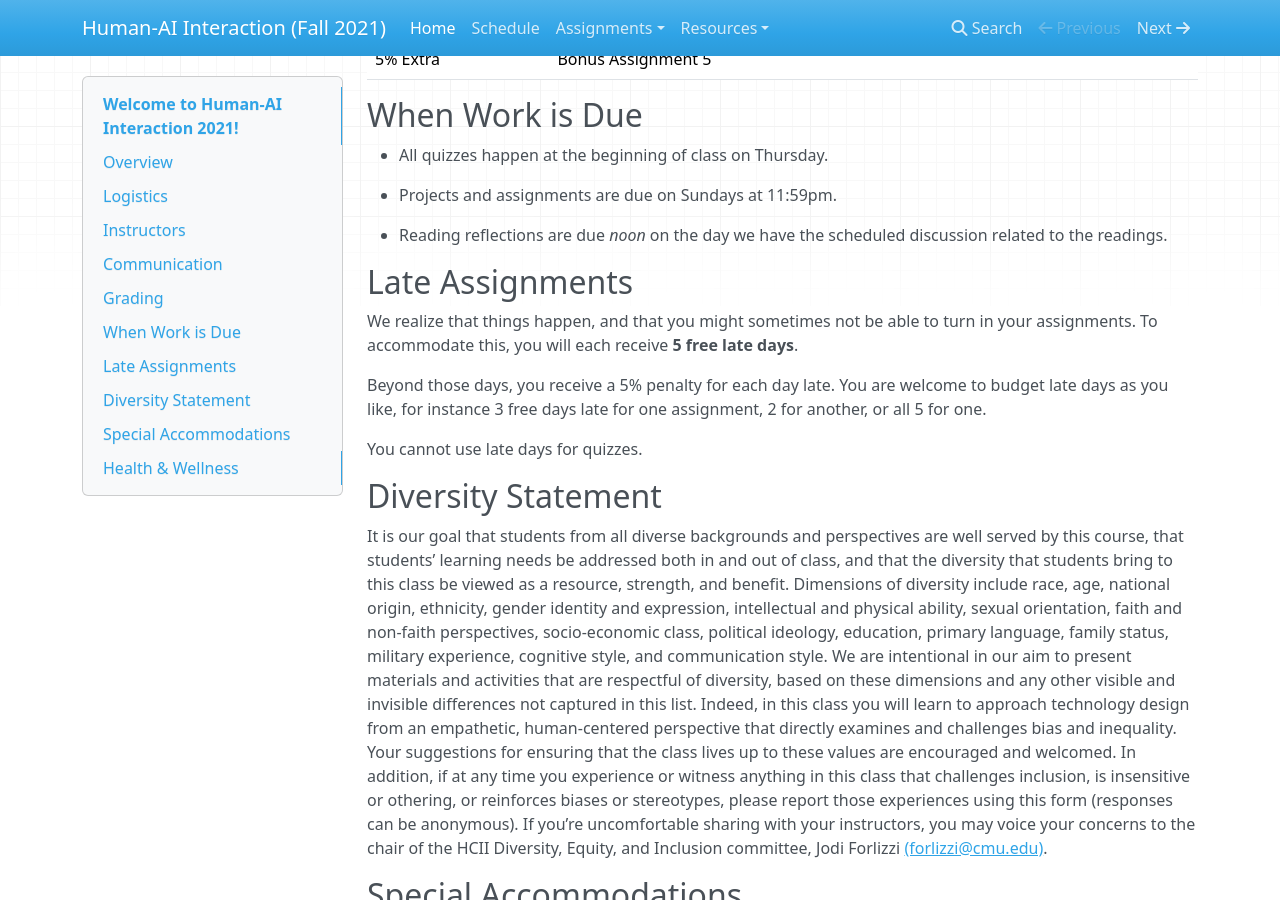
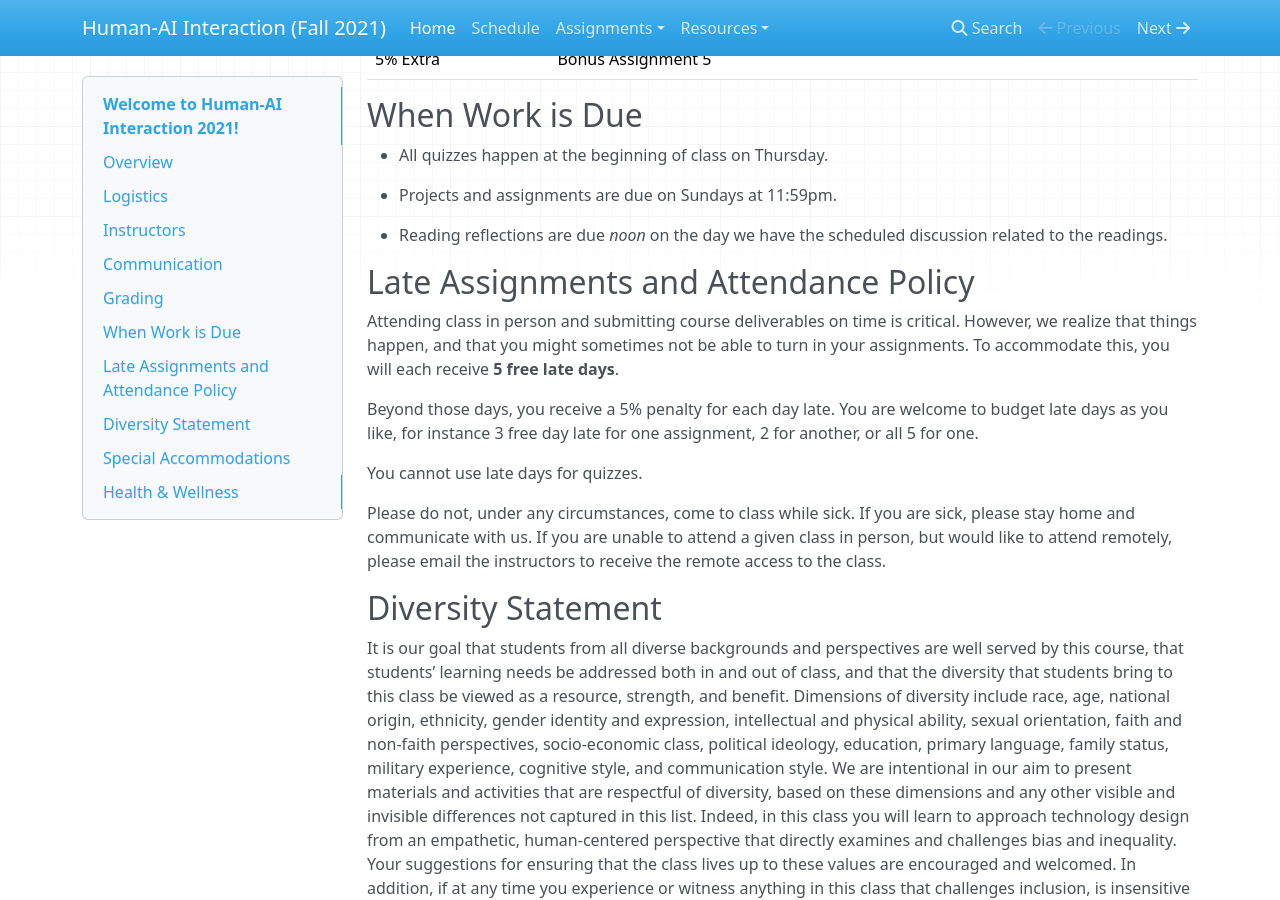
Before and after one commit to haiicmu/haiicmu.github.io, an MkDocs documentation site: the page built from docs/index.md, in a window 1280 px wide and 900 px high, scrolled down 1253 px. Built offline with MkDocs 1.6.1, drawn with Linux system fonts in a browser that asks for light colours; nearby versions of some CDN libraries.

Commit message:
Update readings and attendance policy

```diff
--- a/docs/index.md
+++ b/docs/index.md
@@ -73,16 +73,17 @@ Percentage | Activity  |
 scheduled discussion related to the readings.
 
 
-## Late Assignments
-We realize that things happen, and that you might sometimes not be
-able to turn in your assignments. To accommodate this, you will each
-receive **5 free late days**.
+## Late Assignments and Attendance Policy
 
-Beyond those days, you receive a 5% penalty for each day late.  You
-are welcome to budget late days as you like, for instance 3 free days
-late for one assignment, 2 for another, or all 5 for one.
+Attending class in person and submitting course deliverables on time is critical. However, we realize that things happen, and that you might sometimes not be able to turn in your assignments. To accommodate this, you will each receive **5 free late days**.
+
+Beyond those days, you receive a 5% penalty for each day late.  You are welcome to budget late days as you like, for instance 3 free day late for one assignment, 2 for another, or all 5 for one.
 
 You cannot use late days for quizzes.
+
+Please do not, under any circumstances, come to class while sick. If you are sick, please stay home and communicate with us.
+If you are unable to attend a given class in person, but would like to attend remotely, please email the instructors to receive the remote access to the class.
+
 
 
 ## Diversity Statement
```
Also changed, not shown: docs/calendar.md (+5 -5 lines), index.html (+7 -9 lines), 3 other files.
